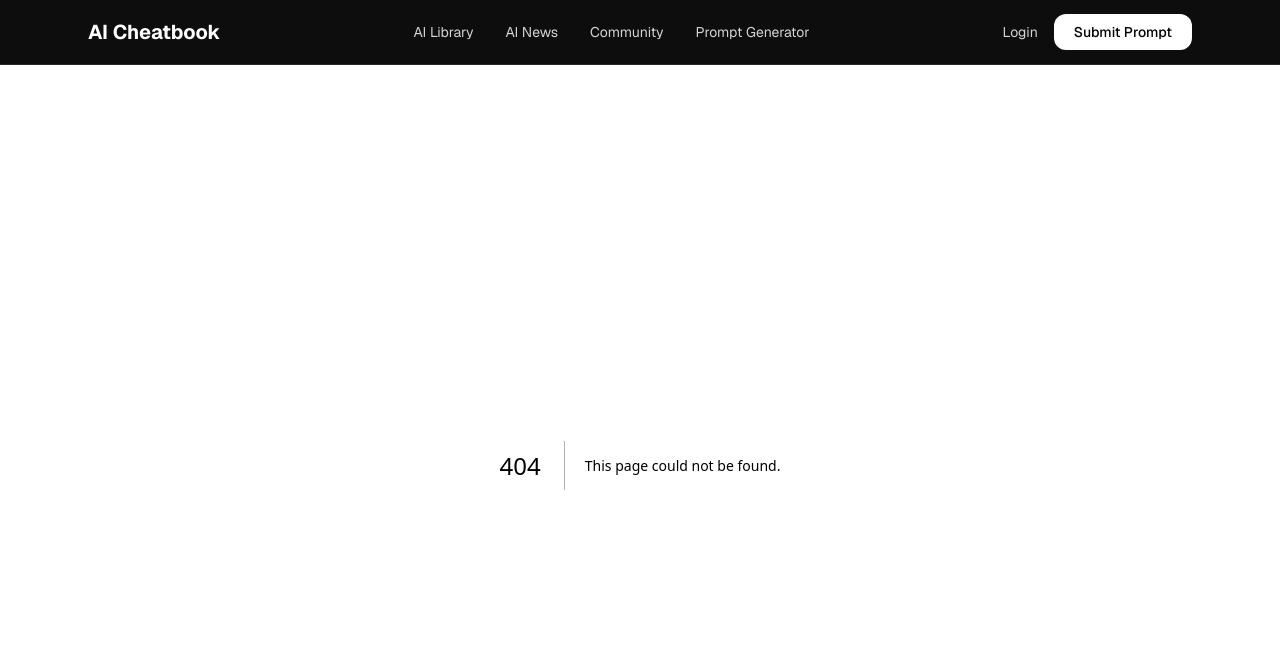
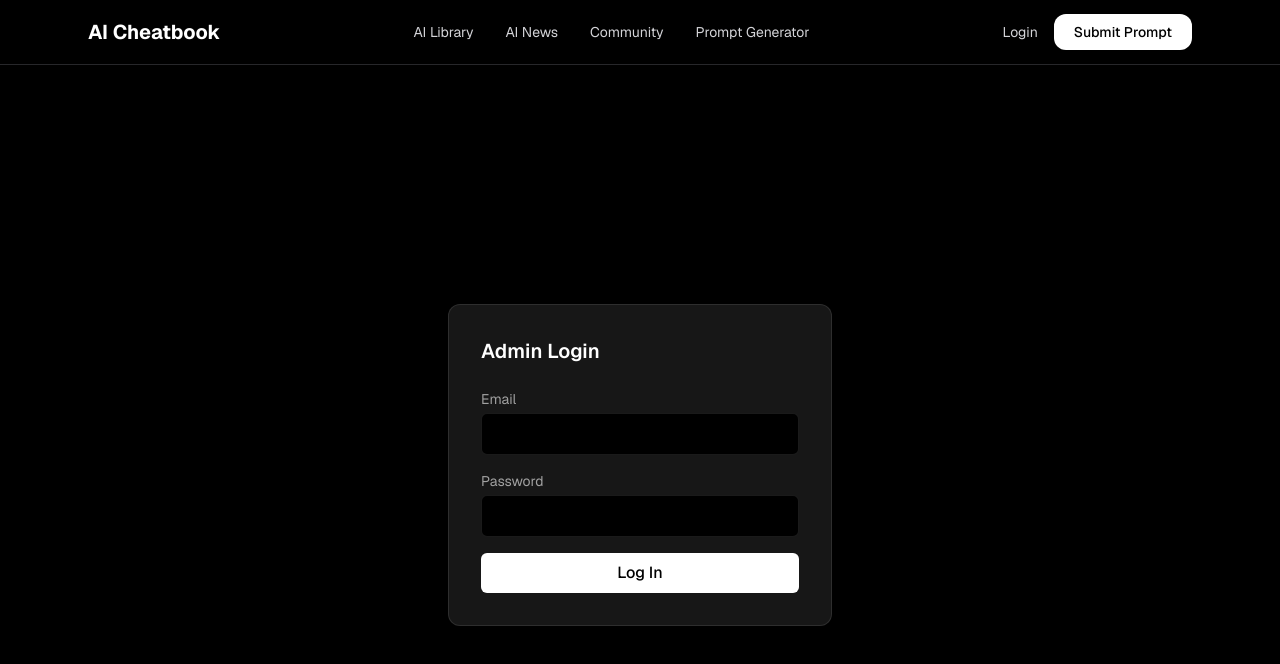
Before and after one commit to AiCheatbook/AI-Cheatbook, a Next.js app: page /admin/login in a window 1280 px wide. Before the commit this address had no page. Shown: the top 664 px of the page. Built offline with nearby package versions, Linux system fonts and the light colour scheme; no server answers.

Commit message:
Add admin login and protect admin routes

```diff
--- /dev/null
+++ b/app/admin/layout.tsx
@@ -0,0 +1,45 @@
+"use client";
+
+import { usePathname, useRouter } from "next/navigation";
+import { supabaseAuthClient } from "@/lib/supabase/auth-client";
+
+export default function AdminLayout({
+  children,
+}: {
+  children: React.ReactNode;
+}) {
+  const pathname = usePathname();
+  const router = useRouter();
+
+  const isLoginPage =
+    pathname === "/admin/login";
+
+  async function handleLogout() {
+    await supabaseAuthClient.auth.signOut();
+    router.push("/admin/login");
+    router.refresh();
+  }
+
+  if (isLoginPage) {
+    return <>{children}</>;
+  }
+
+  return (
+    <div>
+      <div className="flex items-center justify-between border-b border-white/10 bg-neutral-950 px-6 py-3">
+        <span className="text-sm text-neutral-400">
+          AI Cheatbook Admin
+        </span>
+
+        <button
+          onClick={handleLogout}
+          className="rounded-md border border-white/10 px-3 py-1 text-sm text-white hover:bg-white/10"
+        >
+          Log Out
+        </button>
+      </div>
+
+      {children}
+    </div>
+  );
+}
--- /dev/null
+++ b/app/admin/login/page.tsx
@@ -0,0 +1,99 @@
+"use client";
+
+import { useState } from "react";
+import { useRouter } from "next/navigation";
+import { supabaseAuthClient } from "@/lib/supabase/auth-client";
+
+export default function AdminLoginPage() {
+  const router = useRouter();
+
+  const [email, setEmail] = useState("");
+  const [password, setPassword] =
+    useState("");
+  const [error, setError] = useState("");
+  const [loading, setLoading] =
+    useState(false);
+
+  async function handleSubmit(
+    event: React.FormEvent
+  ) {
+    event.preventDefault();
+    setError("");
+    setLoading(true);
+
+    const { error } =
+      await supabaseAuthClient.auth.signInWithPassword(
+        {
+          email: email.trim(),
+          password,
+        }
+      );
+
+    setLoading(false);
+
+    if (error) {
+      setError(
+        "Wrong email or password. Please try again."
+      );
+      return;
+    }
+
+    router.push("/admin/news");
+    router.refresh();
+  }
+
+  return (
+    <main className="flex min-h-screen items-center justify-center bg-black px-4">
+      <form
+        onSubmit={handleSubmit}
+        className="w-full max-w-sm rounded-xl border border-white/10 bg-neutral-900 p-8"
+      >
+        <h1 className="mb-6 text-xl font-semibold text-white">
+          Admin Login
+        </h1>
+
+        <label className="mb-1 block text-sm text-neutral-400">
+          Email
+        </label>
+        <input
+          type="email"
+          required
+          value={email}
+          onChange={(e) =>
+            setEmail(e.target.value)
+          }
+          className="mb-4 w-full rounded-md border border-white/10 bg-black px-3 py-2 text-white outline-none focus:border-white/30"
+        />
+
+        <label className="mb-1 block text-sm text-neutral-400">
+          Password
+        </label>
+        <input
+          type="password"
+          required
+          value={password}
+          onChange={(e) =>
+            setPassword(e.target.value)
+          }
+          className="mb-4 w-full rounded-md border border-white/10 bg-black px-3 py-2 text-white outline-none focus:border-white/30"
+        />
+
+        {error && (
+          <p className="mb-4 text-sm text-red-400">
+            {error}
+          </p>
+        )}
+
+        <button
+          type="submit"
+          disabled={loading}
+          className="w-full rounded-md bg-white py-2 font-medium text-black disabled:opacity-50"
+        >
+          {loading
+            ? "Logging in..."
+            : "Log In"}
+        </button>
+      </form>
+    </main>
+  );
+}
--- /dev/null
+++ b/lib/supabase/auth-client.ts
@@ -0,0 +1,35 @@
+import { createBrowserClient } from "@supabase/ssr";
+
+/*
+ * This is a SEPARATE Supabase client, used only
+ * for admin login/logout.
+ *
+ * It exists so the admin login system never
+ * touches lib/supabase/client.ts, which the
+ * rest of the site (Trending Prompts, Library,
+ * Categories, etc.) already relies on.
+ */
+
+const supabaseUrl =
+  process.env.NEXT_PUBLIC_SUPABASE_URL;
+
+const supabasePublishableKey =
+  process.env.NEXT_PUBLIC_SUPABASE_PUBLISHABLE_KEY;
+
+if (!supabaseUrl) {
+  throw new Error(
+    "Missing NEXT_PUBLIC_SUPABASE_URL"
+  );
+}
+
+if (!supabasePublishableKey) {
+  throw new Error(
+    "Missing NEXT_PUBLIC_SUPABASE_PUBLISHABLE_KEY"
+  );
+}
+
+export const supabaseAuthClient =
+  createBrowserClient(
+    supabaseUrl,
+    supabasePublishableKey
+  );
--- a/package.json
+++ b/package.json
@@ -9,6 +9,7 @@
     "lint": "eslint"
   },
   "dependencies": {
+    "@supabase/ssr": "^0.12.5",
     "@supabase/supabase-js": "^2.112.2",
     "next": "16.3.0",
     "react": "19.2.8",
--- /dev/null
+++ b/proxy.ts
@@ -0,0 +1,94 @@
+import { createServerClient } from "@supabase/ssr";
+import {
+  NextResponse,
+  type NextRequest,
+} from "next/server";
+
+/*
+ * Runs before /admin pages load.
+ *
+ * Not logged in + trying to open an admin
+ * page → redirect to /admin/login.
+ *
+ * This only ever runs for /admin/* paths
+ * (see matcher below) — it never touches
+ * your public pages (Homepage, Library,
+ * News, Community, etc.).
+ */
+
+export async function proxy(
+  request: NextRequest
+) {
+  let response = NextResponse.next({
+    request,
+  });
+
+  const supabaseUrl =
+    process.env.NEXT_PUBLIC_SUPABASE_URL!;
+
+  const supabasePublishableKey =
+    process.env
+      .NEXT_PUBLIC_SUPABASE_PUBLISHABLE_KEY!;
+
+  const supabase = createServerClient(
+    supabaseUrl,
+    supabasePublishableKey,
+    {
+      cookies: {
+        getAll() {
+          return request.cookies.getAll();
+        },
+        setAll(cookiesToSet) {
+          cookiesToSet.forEach(
+            ({ name, value }) =>
+              request.cookies.set(name, value)
+          );
+
+          response = NextResponse.next({
+            request,
+          });
+
+          cookiesToSet.forEach(
+            ({ name, value, options }) =>
+              response.cookies.set(
+                name,
+                value,
+                options
+              )
+          );
+        },
+      },
+    }
+  );
+
+  const {
+    data: { user },
+  } = await supabase.auth.getUser();
+
+  const isLoginPage =
+    request.nextUrl.pathname ===
+    "/admin/login";
+
+  const isAdminRoute =
+    request.nextUrl.pathname.startsWith(
+      "/admin"
+    );
+
+  if (isAdminRoute && !isLoginPage && !user) {
+    return NextResponse.redirect(
+      new URL("/admin/login", request.url)
+    );
+  }
+
+  if (isLoginPage && user) {
+    return NextResponse.redirect(
+      new URL("/admin/news", request.url)
+    );
+  }
+
+  return response;
+}
+
+export const config = {
+  matcher: ["/admin/:path*"],
+};
```
Also changed, not shown: 1 other file (tests, documents, lock files or other folders).
